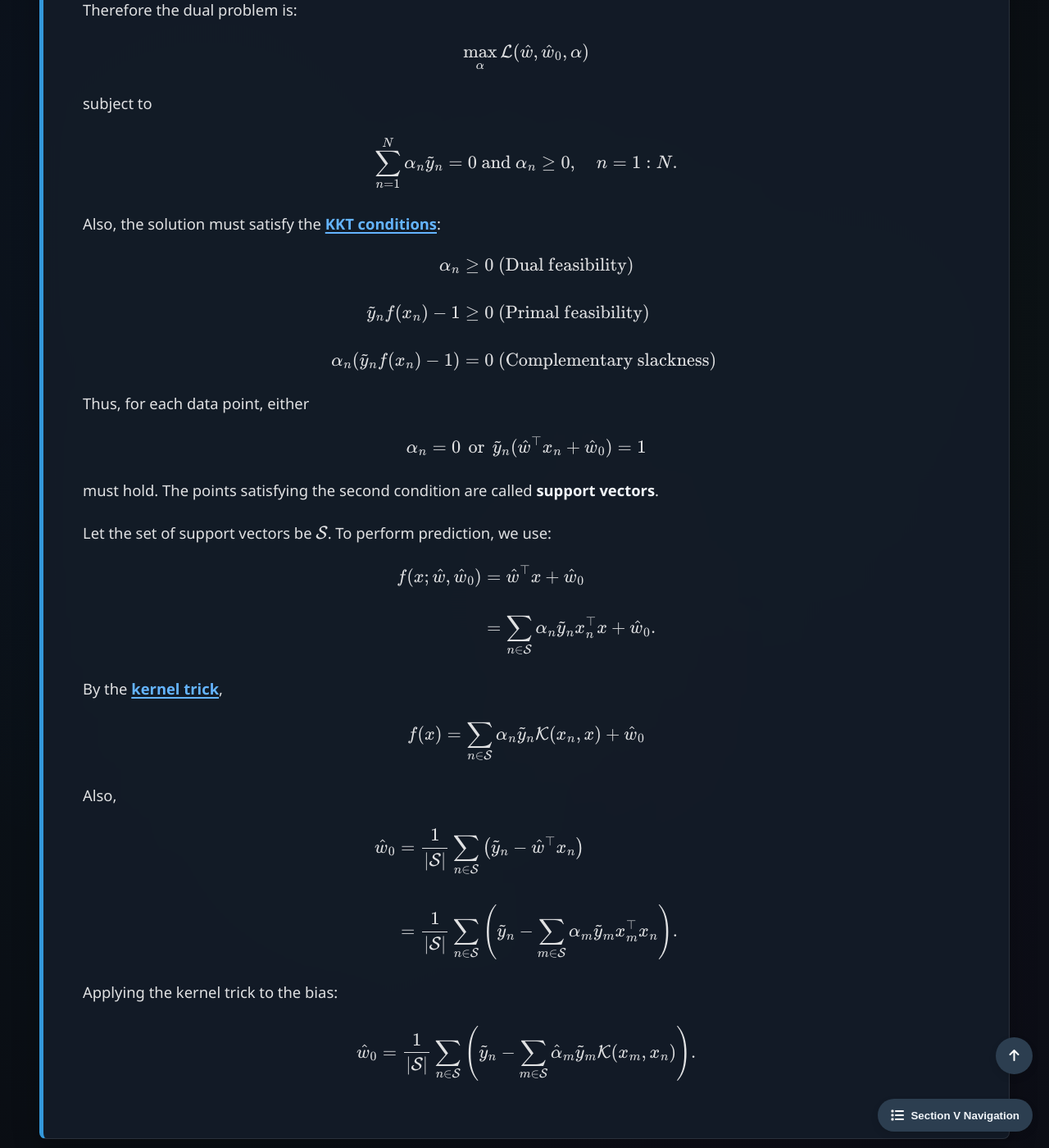
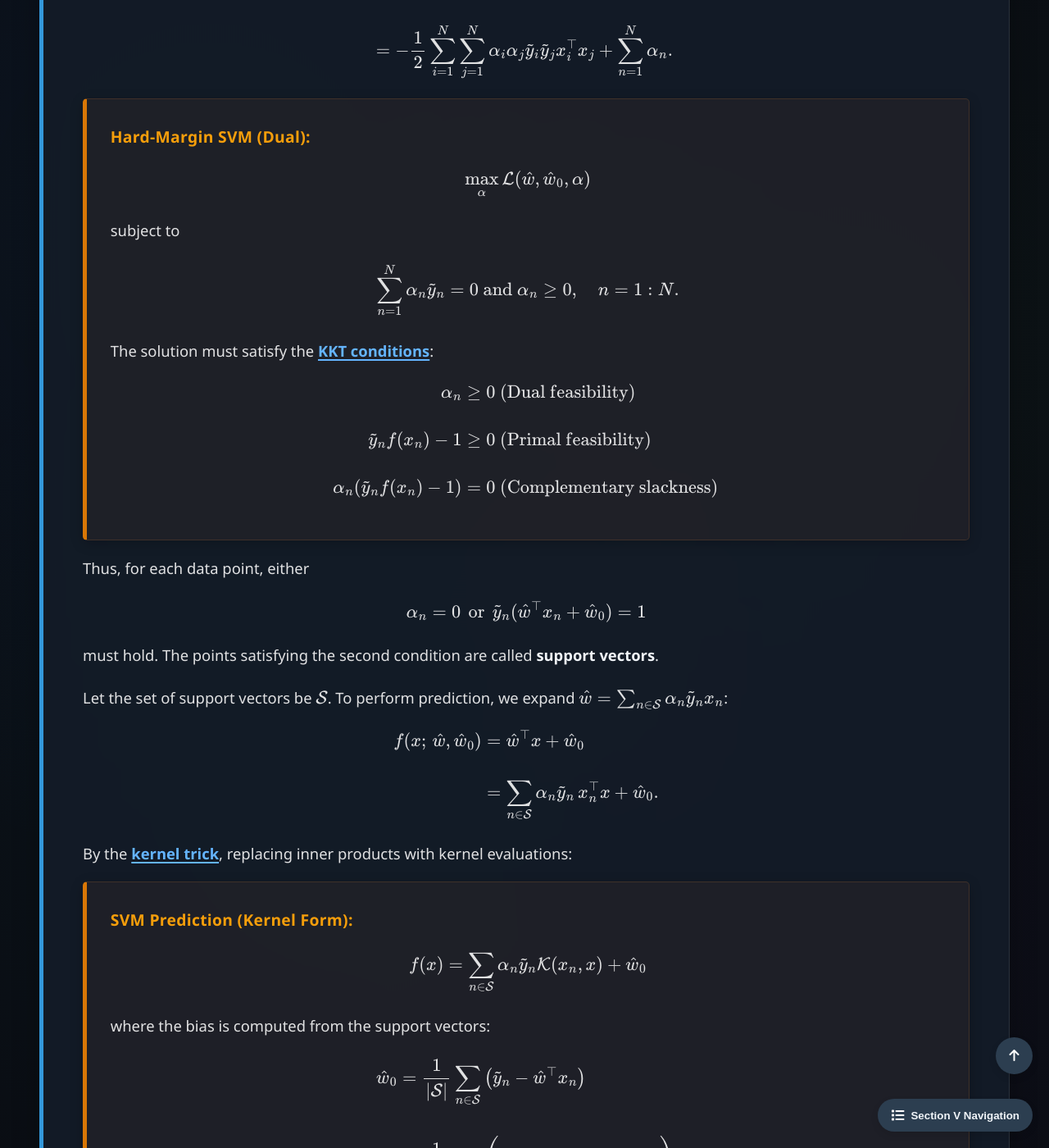
Before and after one commit to Yusukey01/yusukey01.github.io, a Jekyll site: the page built from Mathematics/Machine_learning/svm.html, in a window 1280 px wide and 1400 px high, scrolled down 4208 px. Shown: the whole window at 82% size. Built offline with Jekyll 4.4.1, drawn with Linux system fonts in a browser that asks for light colours; some of the changed text lies outside the part shown.

Commit message:
fixed style, texts

```diff
--- a/Mathematics/Machine_learning/svm.html
+++ b/Mathematics/Machine_learning/svm.html
@@ -90,16 +90,22 @@ uses_python: false
                 </p>
 
                 <p>
-                    Note that \(\max \frac{1}{\| w \|}\) is the same as \(\min \| w \|^2\). Thus our objective becomes:
+                    Note that \(\max \frac{1}{\|w\|}\) is equivalent to \(\min \|w\|^2\). Thus our objective becomes:
+                </p>
+
+                <div class="theorem">
+                    <span class="theorem-title">Hard-Margin SVM (Primal):</span>
+                    <p>
                         \[
-                    \min_{w, w_0} \frac{1}{2}\| w \|^2
+                        \min_{w,\, w_0} \;\frac{1}{2}\|w\|^2
                         \]
                         subject to
                         \[
-                    \tilde{y}_n (w^\top x_n + w_0) \geq 1, \quad n = 1 : N.
+                        \tilde{y}_n(w^\top x_n + w_0) \geq 1, \quad n = 1 : N.
                         \]
-                    (Factor of \(\frac{1}{2}\) is for just convenience.)
+                        The factor of \(\frac{1}{2}\) is included for convenience when differentiating.
                     </p>
+                </div>
 
                 <p>
                     This constrained optimization problem, known as the <strong>primal problem</strong>, is difficult to solve directly. However,
@@ -140,7 +146,11 @@ uses_python: false
                                                                 + \sum_{n =1}^N \alpha_n.
                     \end{align*}
                     \]
-                    Therefore the dual problem is:
+                </p>
+
+                <div class="theorem">
+                    <span class="theorem-title">Hard-Margin SVM (Dual):</span>
+                    <p>
                         \[
                         \max_{\alpha}  \mathcal{L}(\hat{w}, \hat{w}_0, \alpha)
                         \]
@@ -148,7 +158,7 @@ uses_python: false
                         \[
                         \sum_{n =1}^N \alpha_n \tilde{y}_n = 0 \text{ and }  \alpha_n \geq 0, \quad n = 1 : N.
                         \]
-                    Also, the solution must satisfy the <a href="../Calculus/constrained_opt.html"><strong>KKT conditions</strong></a>:
+                        The solution must satisfy the <a href="../Calculus/constrained_opt.html"><strong>KKT conditions</strong></a>:
                         \[
                         \begin{align*}
                          \alpha_n &\geq 0 \text{ (Dual feasibility) }\\\\
@@ -156,6 +166,10 @@ uses_python: false
                         \alpha_n (\tilde{y}_n f(x_n) -1 ) &= 0  \text{ (Complementary slackness) }
                         \end{align*}
                         \]
+                    </p>
+                </div>
+
+                <p>
                     Thus, for each data point, either
                     \[
                     \alpha_n = 0 \, \text{ or } \, \tilde{y}_n (\hat{w}^\top x_n + \hat{w}_0) = 1
@@ -164,18 +178,26 @@ uses_python: false
                 </p>
 
                 <p>
-                    Let the set of support vectors  be \(\mathcal{S}\). To perform prediction, we use:
+                    Let the set of support vectors be \(\mathcal{S}\). To perform prediction, we expand
+                    \(\hat{w} = \sum_{n \in \mathcal{S}} \alpha_n \tilde{y}_n x_n\):
                     \[
                     \begin{align*}
-                    f(x ; \hat{w}, \hat{w}_0) &= \hat{w}^\top x + \hat{w}_0 \\\\
-                                              &= \sum_{n \in \mathcal{S}} \alpha_n \tilde{y}_n x_n^\top x + \hat{w}_0.
+                    f(x;\,\hat{w}, \hat{w}_0)
+                        &= \hat{w}^\top x + \hat{w}_0 \\\\
+                        &= \sum_{n \in \mathcal{S}} \alpha_n \tilde{y}_n\, x_n^\top x + \hat{w}_0.
                     \end{align*}
                     \]
-                    By the <a href="intro_classification.html"><strong>kernel trick</strong></a>,
+                    By the <a href="intro_classification.html"><strong>kernel trick</strong></a>, replacing inner products with
+                    kernel evaluations:
+                </p>
+
+                <div class="theorem">
+                    <span class="theorem-title">SVM Prediction (Kernel Form):</span>
+                    <p>
                         \[
                         f(x) = \sum_{n \in \mathcal{S}} \alpha_n \tilde{y}_n \mathcal{K}(x_n, x) + \hat{w}_0
                         \]
-                    Also,
+                        where the bias is computed from the support vectors:
                         \[
                         \begin{align*}
                         \hat{w}_0 &= \frac{1}{|\mathcal{S}|} \sum_{n \in \mathcal{S}} \left(\tilde{y}_n - \hat{w}^\top x_n \right) \\\\
@@ -187,6 +209,8 @@ uses_python: false
                         \hat{w}_0 = \frac{1}{|\mathcal{S}|} \sum_{n \in \mathcal{S}} \left(\tilde{y}_n - \sum_{m \in \mathcal{S}} \hat{\alpha}_m \tilde{y}_m \mathcal{K}(x_m, x_n) \right).
                         \]
                     </p>
+                </div>
+
             </section>
 
              <section id="smc" class="section-content">
@@ -197,18 +221,24 @@ uses_python: false
                     \(\forall n, \, \tilde{y}_n f_n \geq 1\). By introducing <a href="../Calculus/constrained_opt.html"><strong>slack variables</strong></a>
                     \(\xi_n \geq 0\), we relax the constraints \(\tilde{y}_n f_n \geq 0\) with <strong>soft margin constraints</strong>:
                     \[
-                    \tilde{y}_n f_n \geq 1 - \xi_n
+                    \tilde{y}_n f_n \geq 1 - \xi_n.
                     \]
-                    Thus our objective becomes:
+                    Thus, our objective becomes:
+                </p>
+
+                <div class="theorem">
+                    <span class="theorem-title">Soft-Margin SVM (Primal):</span>
+                    <p>
                         \[
-                    \min_{w, w_0, \xi} \frac{1}{2} \| w \|^2 + C \sum_{n =1}^N \xi_n
+                        \min_{w,\, w_0,\, \xi} \;\frac{1}{2}\|w\|^2 + C\sum_{n=1}^N \xi_n
                         \]
                         subject to
                         \[
-                    \xi_n \geq 0, \quad \tilde{y}_n (x_n^\top w + w_0) \geq 1 - \xi_n
+                        \xi_n \geq 0, \quad \tilde{y}_n(x_n^\top w + w_0) \geq 1 - \xi_n
                         \]
-                    where \(C \geq 0\) is a hyper parameter that controls how many data points are allowed to violate the margin.
+                        where \(C \geq 0\) is a hyperparameter that controls how many data points are allowed to violate the margin.
                     </p>
+                </div>
 
                 <p>
                     The Lagrangian becomes:
```
Lines whose indentation alone changed are shown as unchanged.
